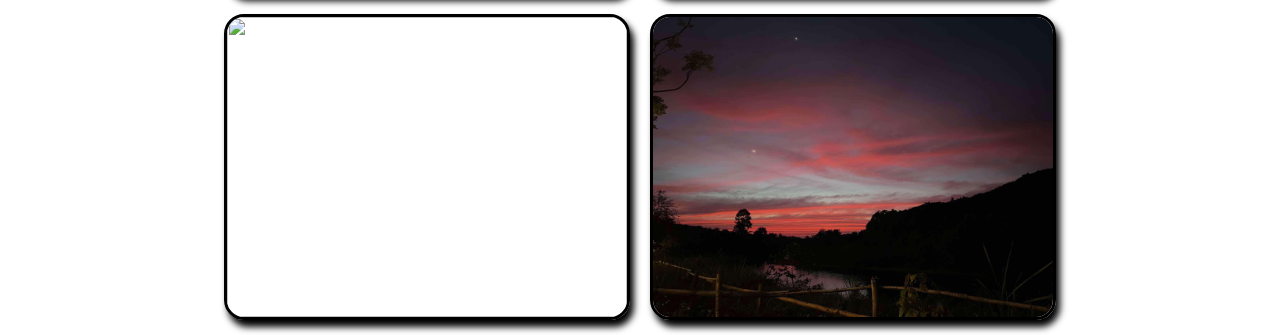
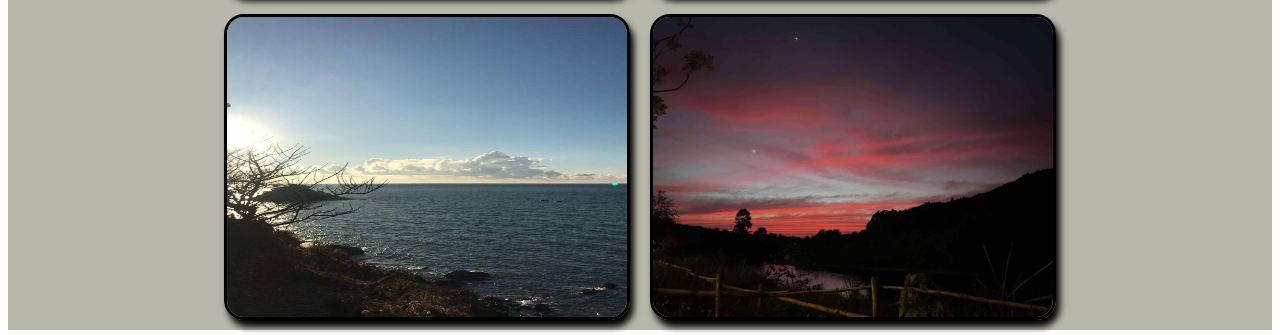
Before and after one commit to an2349/wonderful, a plain HTML site: page index.html in a window 1280 px wide. Shown: the part 982-1317 px from the top of the page. Drawn offline with Linux system fonts and the light colour scheme.

Commit message:
06/02/2025

```diff
--- a/index.html
+++ b/index.html
@@ -5,11 +5,12 @@
         <img src =  "img/4.jpeg" alt = "">
         <img src =  "img/5.jpeg" alt = "">
         <img src =  "img/6.jpeg" alt = "">
-    <img src =  "img/unknow_time.jpeg" alt = "">
+        <img src =  "img/unknown_time.jpeg" alt = "">
         <img src =  "img/1.jpeg" alt = "">
     </div>
     <style>
-    div {
+        div{
+            background-color: #b8b8aa;
             display: flex;
             flex-wrap: wrap;
             justify-content: center;
@@ -23,7 +24,7 @@
         cursor: pointer;
             margin: 10px;
             transition: 500ms;}
-    div img :hover{
+        div img:hover{
             filter: grayscale(1);
             transform: scale(1.1);
 
```
Lines whose indentation alone changed are shown as unchanged.
